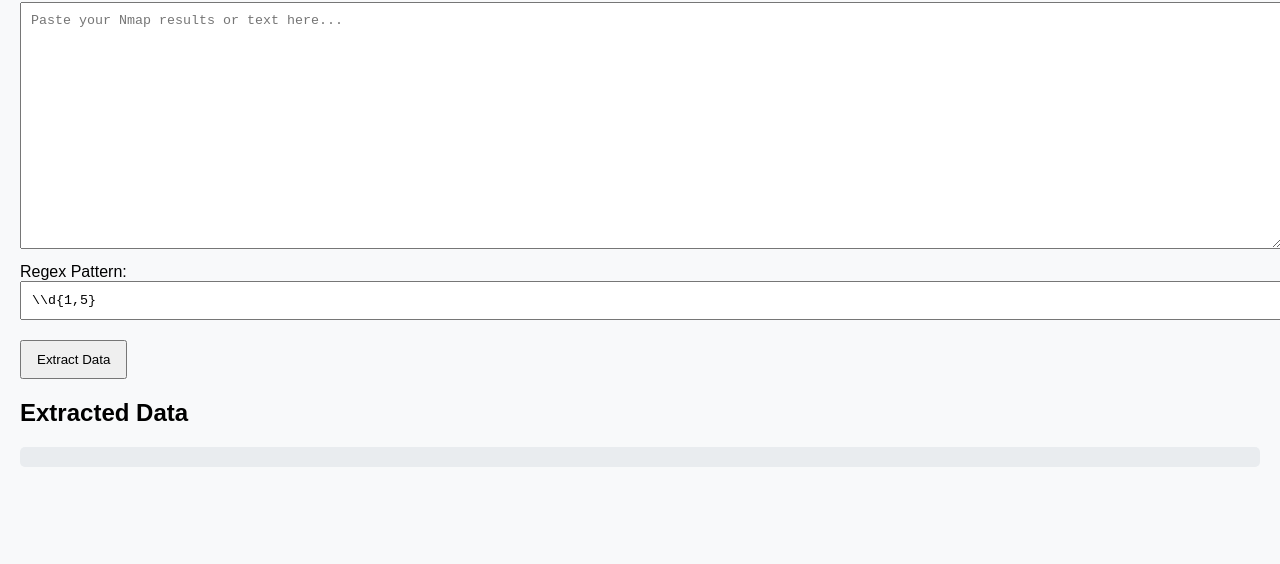
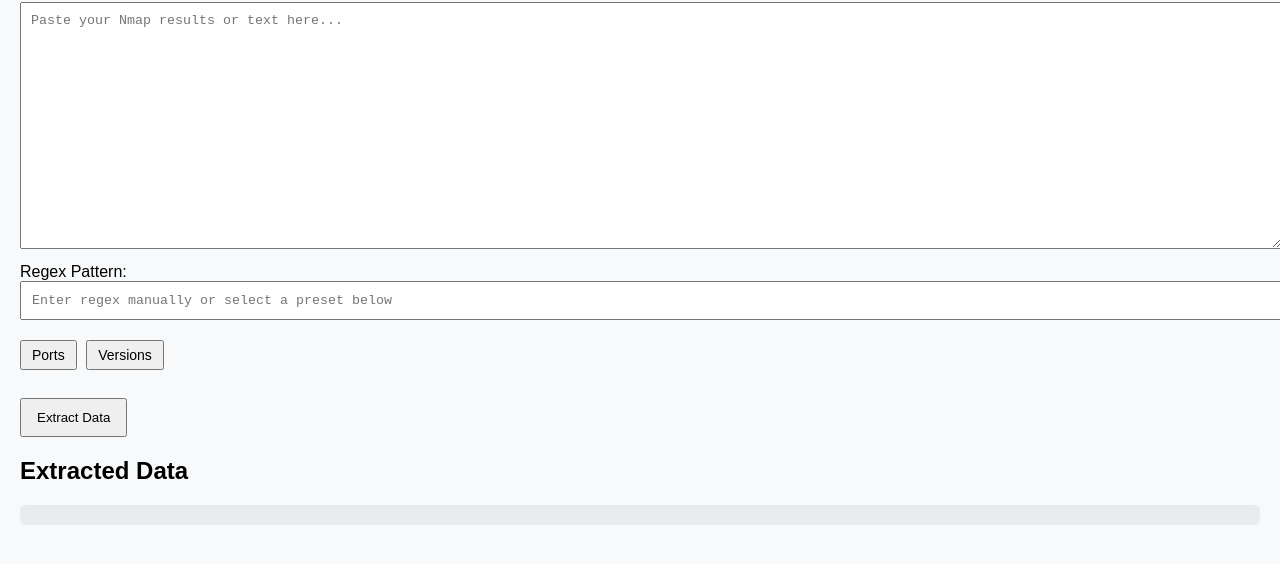
Before and after one commit to indrajitkar/nmap-result, a plain HTML site: page index.html in a window 1280 px wide. Shown: the part 78-642 px from the top of the page. Drawn offline with Linux system fonts and the light colour scheme.

Commit message:
Update index.html

```diff
--- a/index.html
+++ b/index.html
@@ -13,7 +13,7 @@
         h1 {
             color: #333;
         }
-        textarea, input[type="text"] {
+        textarea, input[type="text"], select {
             width: 100%;
             margin-bottom: 10px;
             padding: 10px;
@@ -32,6 +32,11 @@
             font-family: monospace;
             white-space: pre-wrap;
         }
+        .preset-buttons button {
+            margin-right: 5px;
+            padding: 5px 10px;
+            font-size: 14px;
+        }
     </style>
 </head>
 <body>
@@ -39,13 +44,23 @@
     <textarea id="inputText" placeholder="Paste your Nmap results or text here..." rows="15"></textarea>
     <br>
     <label for="regexPattern">Regex Pattern:</label>
-    <input type="text" id="regexPattern" value="\\d{1,5}" placeholder="Enter regex (e.g., \\d{1,5})">
+    <input type="text" id="regexPattern" placeholder="Enter regex manually or select a preset below">
+    <br>
+    <div class="preset-buttons">
+        <button onclick="setRegex('\\d{1,5}(?=\\/tcp|\\/udp)')">Ports</button>
+        <button onclick="setRegex('\\d+(\\.\\d+)+')">Versions</button>
+    </div>
     <br>
     <button onclick="extractData()">Extract Data</button>
     <h2>Extracted Data</h2>
     <div class="output" id="outputList"></div>
 
     <script>
+        function setRegex(regex) {
+            // Set the regex input field with the selected regex pattern
+            document.getElementById("regexPattern").value = regex;
+        }
+
         function extractData() {
             // Get input text and regex pattern
             const inputText = document.getElementById("inputText").value;
```
